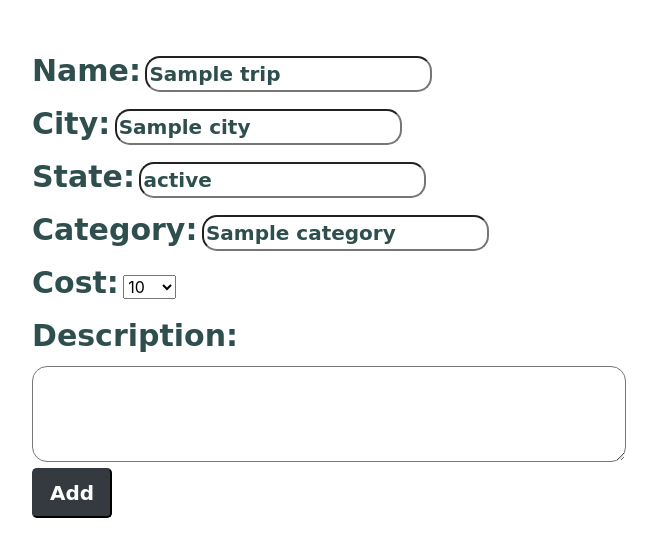
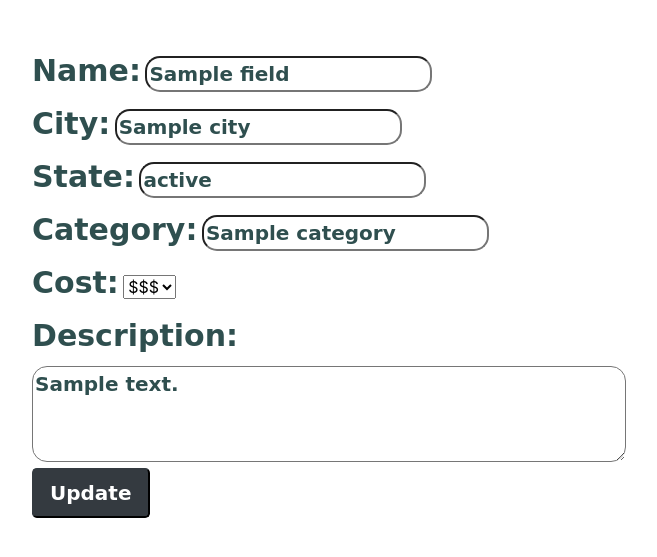
Before and after one commit to sdress/projects-algos-group, a Flask app: template group_project/flask_app/templates/edit.html in a window 1280 px wide. Shown: the part 62-619 px from the top of the page, without its empty margins (393-1050 px from the left). Run offline with Flask 2, Linux system fonts and the light colour scheme; the template is opened without the code that fills it: most values are stand-ins (such as "Sample title", 1, 10 or a date in 2020); parts of the project's set-up code (start-up, migrations or seed data) failed here and were passed over; some libraries are stand-ins or nearby versions; some web fonts are replaced.

Commit message:
adding full CRUD functionality

```diff
--- a/group_project/flask_app/models/trip.py
+++ b/group_project/flask_app/models/trip.py
@@ -92,7 +92,7 @@ class Trip:
     # DESTROY method
     @classmethod
     def destroy(cls, data):
-        query = "DELETE * FROM trips WHERE id = %(id)s;"
+        query = "DELETE FROM trips WHERE id = %(id)s;"
         return connectToMySQL(db).query_db(query, data)
 
     # TRIP FORM VALIDATIONS
--- a/group_project/flask_app/templates/edit.html
+++ b/group_project/flask_app/templates/edit.html
@@ -60,8 +60,7 @@ keeping very minimal styling till we have an idea what the site as a whole will
 
 
 <!-- adding trips with validation messages on top  -->
-
-<form action="/trip/save" method="POST">
+<form action="/trip/update/{{trip_id}}" method="POST">
     <input type="hidden" name="user_id" value="{{session['user_id']}}">
     {% with messages = get_flashed_messages(category_filter=["trip"]) %}
         {% if messages %}
@@ -86,38 +85,46 @@ keeping very minimal styling till we have an idea what the site as a whole will
             }
             </style>
         </label>
-        <input type= "text" name="name" value="{{trip.name}}">
+
+        {% for field in trip %}
+        <input type= "text" name="name" value="{{field.name}}">
     </div>
 
     <div>
         <label>City:</label>
-        <input type= "text" name="city" value="{{trip.city}}">
+        <input type= "text" name="city" value="{{field.city}}">
     </div>
 
 
     <div>
         <label>State:</label>
-        <input type= "text" name="state" value="{{trip.state}}">
+        <input type= "text" name="state" value="{{field.state}}">
     </div>
 
     <div>
         <label>Category:</label>
-        <input type="text" name="category" value="{{trip.category}}">
+        <input type="text" name="category" value="{{field.category}}">
     </div>
 
 
     <div>
         <label>Cost:</label>
-        <select>
-            <option selected>{{trip.cost}}</option>
-            <option name="cost" value="$">$</option>
-            <option name="cost" value="$$">$$</option>
-            <option name="cost" value="$$$">$$$</option>
+        <select name="cost">
+            {% if field.cost == 1 %}
+            <option value="1" selected>$</option>
+            {% elif field.cost ==2 %}
+            <option value="2" selected>$$</option>
+            {% else %}
+            <option value="3" selected>$$$</option>
+            {% endif %}
+            <option value="1">$</option>
+            <option value="2">$$</option>
+            <option value="3">$$$</option>
         </select>
     </div>
 
         <label> Description:</label>
-        <div><textarea name="description" value="{{trip.description}}" cols="50" rows="3"></textarea>
+        <div><textarea name="description" cols="50" rows="3">{{field.description}}</textarea>
             <style> textarea {
             border-radius: 15px;
             color:darkslategrey;
@@ -132,10 +139,10 @@ keeping very minimal styling till we have an idea what the site as a whole will
             </style>
 
         </div>
-
+        {% endfor %}
     <div>
     <!-- brings back to dash  -->
-    <input type="submit" value="Add" class="btn-lg btn-dark"></input>
+    <input type="submit" value="Update" class="btn-lg btn-dark"></input>
         <style> input {
             color:darkslategrey;
             font-size:20px;
@@ -149,7 +156,7 @@ keeping very minimal styling till we have an idea what the site as a whole will
         }
         </style>
 
-</div>
+    </div>
 
 </form>
 </body>
```
Also changed, not shown: group_project/flask_app/controllers/trips.py (+12 -8 lines), group_project/flask_app/templates/dashboard.html (+9 -14 lines), group_project/flask_app/templates/view.html (+14 -15 lines).
